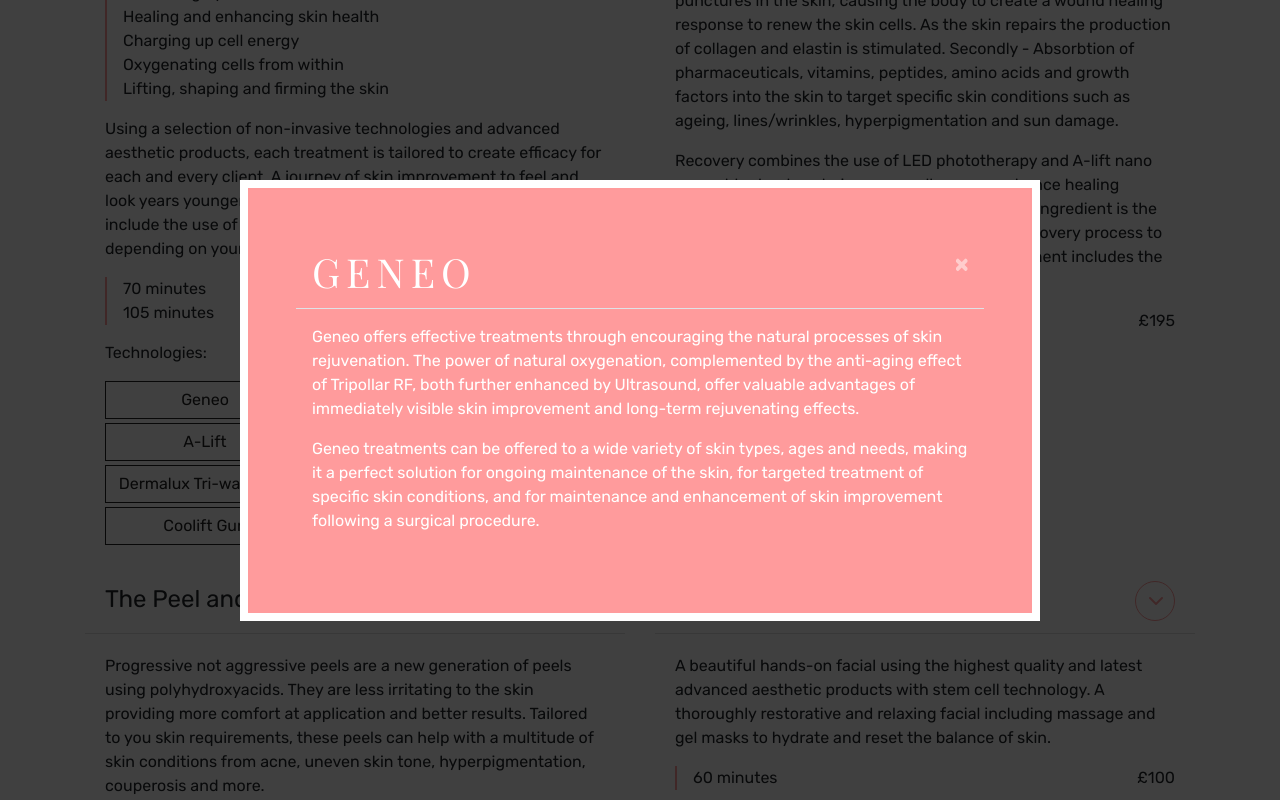
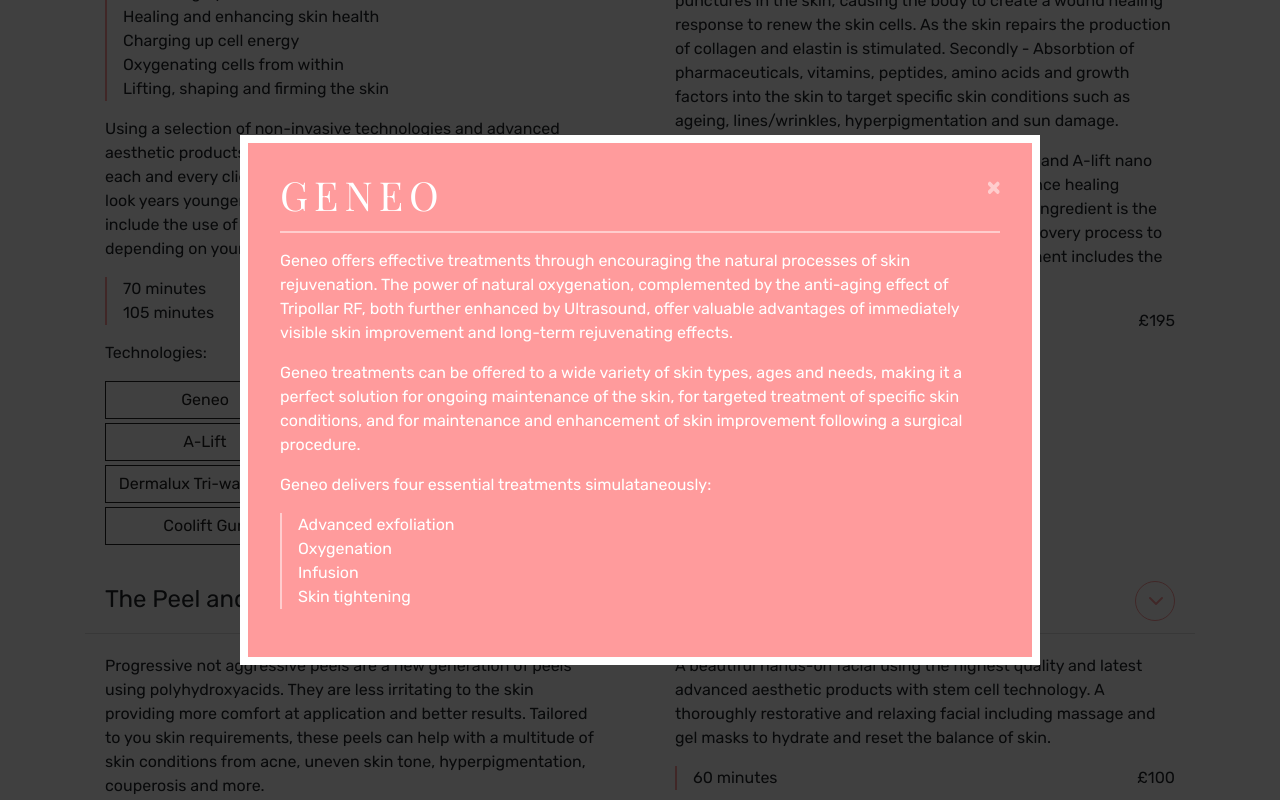
Before and after one commit to Lucamilne/caleymansfieldskincare, a React (Create React App) app: page / in a window 1280 px wide. Both pictures are taken after a click on the button "Geneo". Shown: the part 2720-3520 px from the top of the page. Built offline with nearby package versions, Linux system fonts and the light colour scheme; a web font is replaced by a local one.

Commit message:
added lists to modal object

```diff
--- a/src/Products.js
+++ b/src/Products.js
@@ -16,7 +16,7 @@
         description: "Geneo treatments can be offered to a wide variety of skin types, ages and needs, making it a perfect solution for ongoing maintenance of the skin, for targeted treatment of specific skin conditions, and for maintenance and enhancement of skin improvement following a surgical procedure.",
         summary: "",
         media: "",
-        list: ["Oxygeneo", "Tripollar", "Oxypods"]
+        list: { title: "Geneo delivers four essential treatments simulataneously:", content: ["Advanced exfoliation", "Oxygenation", "Infusion", "Skin tightening"] }
     },
     "A-Lift": {
         class: "alift",
@@ -32,7 +32,7 @@
         description: "The Dermalux® treatment is a relaxing, pain free experience with proven mood enhancing effects. Enjoy some luxury me-time as your skin absorbs the energising light to kick start cell regeneration and restore radiance. Each treatment lasts for around 20 minutes and with no downtime, you can simply get up and glow! As the light triggers a whole cascade of skin enhancing processes, the visible benefits continue even after the treatment has finished.",
         summary: "We are all influenced by the Power of Light. Light has many positive effects on our bodies; it helps us to produce essential vitamin D, triggers growth, promotes wellbeing and makes our skin glow!",
         media: "",
-        list: ""
+        list: null
     },
     "Coolift Gun": {
         class: "coolift",
@@ -40,7 +40,7 @@
         description: "This treatment is ideal for anti-aging and adding luminosity to the skin. It contains Hyaluronic acid and tighteners. Suitable for all skin types. It is designed to easily and quickly treat the entire face. Achieving a general lifting effect that smoothes and illuminates the skin.",
         summary: "£75 as a stand alone treatment.",
         media: "",
-        list: ["Intense hydration", "Improves skin texture and quality", "Collagen stimulation", "Dermis regeneration", "Visible plumping and brightening effects after just a single session"]
+        list: { title: "The benefits:", content: ["Intense hydration", "Improves skin texture and quality", "Collagen stimulation", "Dermis regeneration", "Visible plumping and brightening effects"] }
     },
     "Fusion Platinum Pen": {
         class: "fusion",
@@ -48,7 +48,7 @@
         description: "The disposable needles are 33g ultra sharp, and of the highest quality, encased in biocompatible medical plastic. The cartridges benefit from anti-back flow technology, to prevent product or bodily fluids entering the device and eliminating any chance of cross-contamination. Making the platinum pen one of the safest micro needling pens available.",
         summary: "The Fusion Mesotherapy range includes products containing the latest generation of Growth Factors and Biomimetic Peptides. Used in conjunction with the Platinum Pen, it guarantees hygiene, safety, quality treatments and results.",
         media: "",
-        list: ""
+        list: null
     }
 }
 
@@ -56,7 +56,7 @@
     const tech = props.clicked;
 
     return (
-        <Modal {...props} aria-labelledby="contained-modal-title-vcenter" centered size="lg" id="modal">
+        <Modal {...props} aria-labelledby="contained-modal-title-vcenter" centered size="lg">
             <Modal.Header closeButton>
                 <Modal.Title id="contained-modal-title-vcenter">
                     {tech}
@@ -68,6 +68,16 @@
                         <p>{technology[tech].introduction}</p>
                         <p>{technology[tech].description}</p>
                         <p>{technology[tech].summary}</p>
+                        {technology[tech].list &&
+                            <>
+                                <p>{technology[tech].list.title}</p>
+                                <ul className="pl-3">
+                                    {technology[tech].list.content.map(el => (
+                                        <li key={el}>{el}</li>
+                                    ))}
+                                </ul>
+                            </>
+                        }
                     </>
                 }
             </Modal.Body>
@@ -76,7 +86,7 @@
 }
 
 const Products = () => {
-    const [modalShow, setModalShow] = React.useState(false);
+    const [modalShow, setModalShow] = useState(false);
     const [clicked, setClicked] = useState("");
     const [toggle, setToggle] = useState(false)
 
@@ -90,7 +100,7 @@
                             <Card.Header className="d-flex justify-content-between">
                                 <span>{treatment.header}</span>
                                 <Accordion.Toggle as={Button} eventKey={treatment.id} variant="outline-link" className="product-toggle" onClick={() => setToggle(!toggle)}>
-                                    <i className={`fas fa-chevron-${ toggle ? "up" : "down"}`}></i>
+                                    <i className={`fas fa-chevron-${toggle ? "up" : "down"}`}></i>
                                 </Accordion.Toggle>
                             </Card.Header>
                             <Accordion.Collapse eventKey={treatment.id}>
--- a/src/styles/App.scss
+++ b/src/styles/App.scss
@@ -90,12 +90,22 @@
 .modal-backdrop.show {
   opacity: 0.75;
 }
+.modal-header {
+  margin: 0 16px;
+  padding: 16px 0;
+  border-bottom: 2px solid rgba(255,255,255,0.5);
+}
 .modal-content {
   border-radius: 0px;
-  padding: $spacer * 3;
+  padding: $spacer;
   color: #ffffff;
+  font-weight: 100px;
   background-color: $thirdColor;
   border: 8px solid #fff;
+}
+.modal-content ul {
+  list-style: none;
+  border-left: 2px solid rgba(255,255,255,0.5);
 }
 .modal-content .close {
   color: #fff;
```
Also changed, not shown: src/styles/App.css, 2 other files (tests, documents, lock files or other folders). Lines whose indentation alone changed are shown as unchanged.
